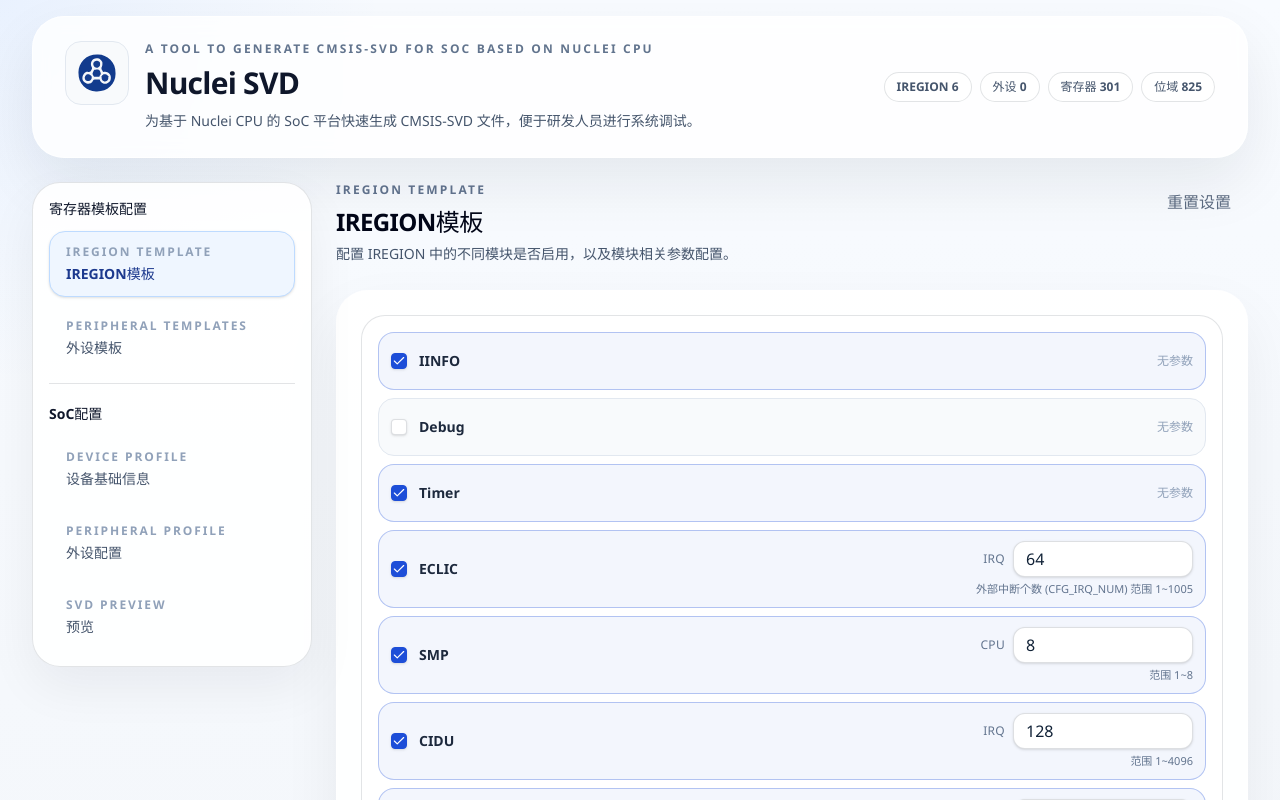
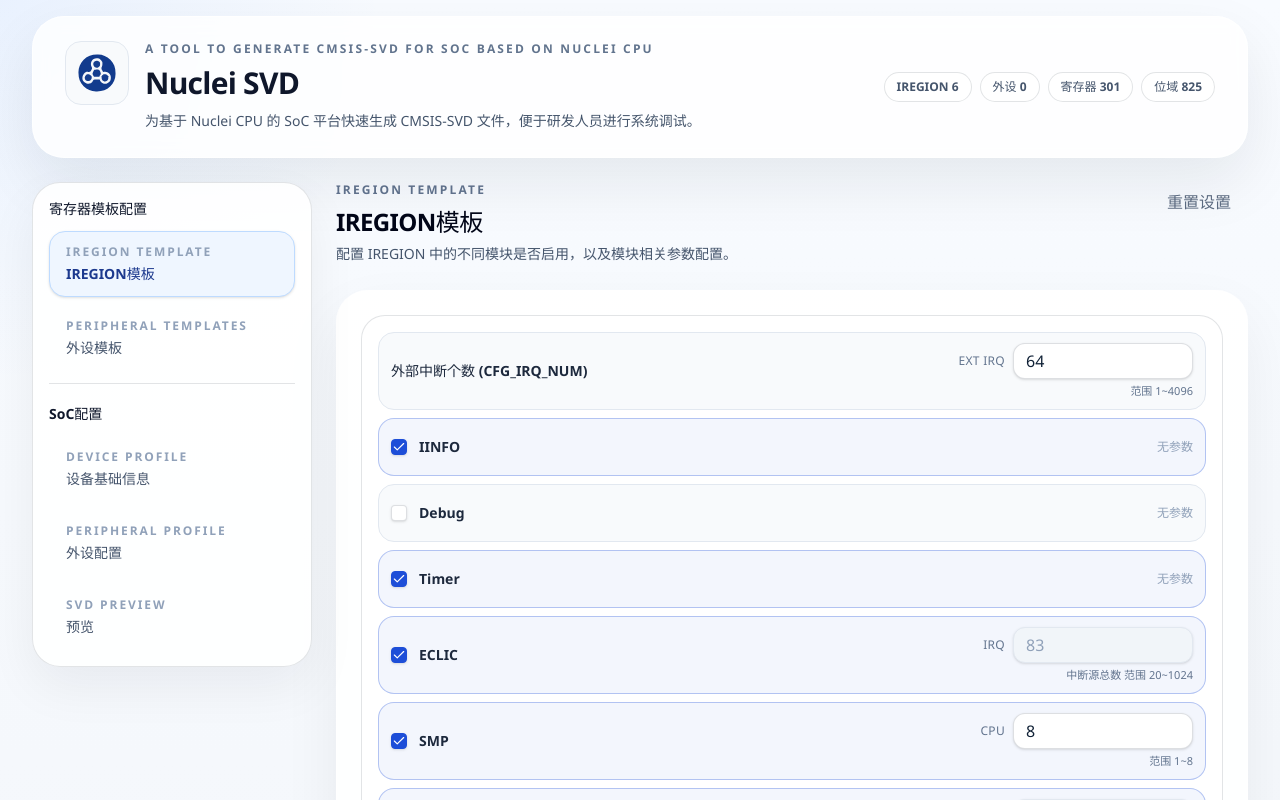
Before and after one commit to qiujiandong/nuclei-svd, a React (Vite) app: page / in a window 1280 px wide. Shown: the top 800 px of the page. Built offline with nearby package versions, Linux system fonts and the light colour scheme.

Commit message:
feat: Use single entry to setup external interrupt number
Signed-off-by: Jiandong Qiu <qiujiandong@nucleisys.com>

```diff
--- a/src/app/pages/IRegionTemplatePage.tsx
+++ b/src/app/pages/IRegionTemplatePage.tsx
@@ -37,11 +37,11 @@
     paramField: 'eclicInterruptCount',
     paramLabel: 'ECLIC Interrupt Count',
     paramShortLabel: 'IRQ',
-    helperText: '外部中断个数 (CFG_IRQ_NUM) 范围 1~1005',
+    helperText: '中断源总数 范围 20~1024',
     inputMode: 'numeric',
-    min: 1,
-    max: 1005,
-    placeholder: '64',
+    min: 20,
+    max: 1024,
+    placeholder: '83',
   },
   {
     field: 'smpExist', label: 'SMP',
@@ -64,19 +64,19 @@
     inputMode: 'numeric',
     min: 1,
     max: 4096,
-    placeholder: '128',
+    placeholder: '64',
   },
   {
     field: 'plicExist',
     label: 'PLIC',
-    paramField: 'plicInterruptCountX32',
+    paramField: 'plicInterruptCount',
     paramLabel: 'PLIC Interrupt Count',
     paramShortLabel: 'IRQ',
-    helperText: '外部中断个数 (CFG_IRQ_NUM) 范围 1~1023',
+    helperText: '中断源总数 (source 0 does not exist) 范围 2~1024',
     inputMode: 'numeric',
-    min: 1,
-    max: 1023,
-    placeholder: '127',
+    min: 2,
+    max: 1024,
+    placeholder: '65',
   },
 ]
 
@@ -89,25 +89,47 @@
   return String(Math.min(max, Math.max(min, Math.trunc(numericValue))))
 }
 
+function clampCount(value: number, min: number, max: number) {
+  return Math.min(max, Math.max(min, Math.trunc(value)))
+}
+
+function deriveInterruptCounts(extIrqCount: number) {
+  return {
+    eclicInterruptCount: String(clampCount(extIrqCount + 19, 20, 1024)),
+    ciduInterruptCount: String(clampCount(extIrqCount, 1, 4096)),
+    plicInterruptCount: String(clampCount(extIrqCount + 1, 2, 1024)),
+  }
+}
+
 export function IRegionTemplatePage({
   device,
   onIRegionConfigChange,
 }: IRegionTemplatePageProps) {
   const canEnableCidu = Boolean(device.iregionConfig.eclicExist && device.iregionConfig.smpExist)
-  const baseDraftValues = useMemo(
+  const baseDraftValues = useMemo<Record<string, string>>(
     () =>
-      Object.fromEntries(
-        moduleFields
-          .filter((item) => item.paramField)
-          .map((item) => [item.paramField as string, String(device.iregionConfig[item.paramField as keyof EditorIRegionConfig])]),
-      ),
+      ({
+        extIrqCount: String(device.iregionConfig.extIrqCount),
+        ...Object.fromEntries(
+          moduleFields
+            .filter((item) => item.paramField)
+            .map((item) => [item.paramField as string, String(device.iregionConfig[item.paramField as keyof EditorIRegionConfig])]),
+        ),
+      }),
     [device.iregionConfig],
   )
   const [draftOverrides, setDraftOverrides] = useState<Record<string, string>>({})
   const previousBaseDraftValuesRef = useRef(baseDraftValues)
+  const extIrqDraftValue = draftOverrides.extIrqCount ?? baseDraftValues.extIrqCount
+  const extIrqNumericValue = Number(extIrqDraftValue)
+  const resolvedExtIrqCount = Number.isFinite(extIrqNumericValue)
+    ? clampCount(extIrqNumericValue, 1, 4096)
+    : 1
+  const derivedInterruptCounts = deriveInterruptCounts(resolvedExtIrqCount)
   const draftValues: Record<string, string> = {
     ...baseDraftValues,
     ...draftOverrides,
+    ...derivedInterruptCounts,
     ...(!device.iregionConfig.smpExist ? { cpuCount: String(device.iregionConfig.cpuCount) } : {}),
   }
 
@@ -171,6 +193,12 @@
 
     const normalizedValue = rawValue === '' ? String(min) : clampNumericValue(rawValue, min, max)
     onIRegionConfigChange(field, normalizedValue)
+    if (field === 'extIrqCount') {
+      const nextDerivedCounts = deriveInterruptCounts(Number(normalizedValue))
+      onIRegionConfigChange('eclicInterruptCount', nextDerivedCounts.eclicInterruptCount)
+      onIRegionConfigChange('ciduInterruptCount', nextDerivedCounts.ciduInterruptCount)
+      onIRegionConfigChange('plicInterruptCount', nextDerivedCounts.plicInterruptCount)
+    }
     if (normalizedValue === baseDraftValues[field as string]) {
       clearDraftValue(field)
       return
@@ -181,9 +209,35 @@
   return (
     <div className="grid gap-6">
       <div className="grid gap-2 rounded-3xl border border-border bg-white p-4">
+        <section className="flex flex-col gap-3 rounded-2xl border border-slate-200 bg-slate-50 px-3 py-2.5 transition-colors sm:flex-row sm:items-center sm:justify-between">
+          <div className="flex min-w-0 items-center gap-3">
+            <span className="truncate text-sm font-semibold text-slate-800">外部中断个数 (CFG_IRQ_NUM)</span>
+          </div>
+          <div className="grid min-w-0 gap-1 sm:w-[300px] sm:justify-end">
+            <div className="flex min-w-0 items-center gap-2 sm:justify-end">
+              <span className="shrink-0 text-xs font-medium uppercase tracking-wide text-slate-500">EXT IRQ</span>
+              <Input
+                aria-label="外部中断个数"
+                value={draftValues.extIrqCount ?? String(device.iregionConfig.extIrqCount)}
+                onChange={(event) => handleParamChange('extIrqCount', event.target.value)}
+                onBlur={(event) => handleParamBlur('extIrqCount', event.target.value, 1, 4096)}
+                inputMode="numeric"
+                min={1}
+                max={4096}
+                placeholder="64"
+                className="h-9 sm:w-[180px]"
+              />
+            </div>
+            <p className="m-0 text-[11px] leading-4 text-slate-500 sm:text-right">范围 1~4096</p>
+          </div>
+        </section>
         {moduleFields.map(({ field, label, paramField, paramLabel, paramShortLabel, helperText, inputMode, min, max, placeholder }) => {
           const checked = Boolean(device.iregionConfig[field])
           const ciduBlocked = field === 'ciduExist' && !canEnableCidu
+          const isEclic = field === 'eclicExist'
+          const isCidu = field === 'ciduExist'
+          const isPlic = field === 'plicExist'
+          const disableInput = !checked || isEclic || isCidu || isPlic
           const moduleDisabled = ciduBlocked && !checked
           const resolvedHelperText = ciduBlocked ? '需先启用 ECLIC 和 SMP' : helperText
 
@@ -226,11 +280,11 @@
                       min={min}
                       max={max}
                       placeholder={placeholder}
-                      disabled={!checked}
+                      disabled={disableInput}
                       aria-disabled={!checked}
                       className={cn(
                         'h-9 sm:w-[180px]',
-                        !checked && 'cursor-not-allowed border-slate-200 bg-slate-100 text-slate-400 placeholder:text-slate-400',
+                        disableInput && 'cursor-not-allowed border-slate-200 bg-slate-100 text-slate-400 placeholder:text-slate-400',
                       )}
                     />
                   </div>
--- a/src/lib/editorModel.ts
+++ b/src/lib/editorModel.ts
@@ -46,9 +46,10 @@
 
 export interface EditorIRegionConfig {
   cpuCount: number
+  extIrqCount: number
   eclicInterruptCount: number
   ciduInterruptCount: number
-  plicInterruptCountX32: number
+  plicInterruptCount: number
   iinfoExist: boolean
   debugExist: boolean
   eclicExist: boolean
--- a/src/lib/iregionData.ts
+++ b/src/lib/iregionData.ts
@@ -200,19 +200,19 @@
 
 function indexedRegisterCount(register: IRegionRegister, config: EditorIRegionConfig) {
   if (register.name === "SOURCE[i]_PRIORITY") {
-    return configuredCount(config.plicInterruptCountX32, 127) + 1
+    return configuredCount(config.plicInterruptCount, 65)
   }
   if (register.name === "PENDING[i]") {
-    return Math.ceil((configuredCount(config.plicInterruptCountX32, 127) + 1) / 32)
+    return Math.ceil(configuredCount(config.plicInterruptCount, 65) / 32)
   }
   if (register.name === "M_INT_ENABLE[i]") {
-    return Math.ceil((configuredCount(config.plicInterruptCountX32, 127) + 1) / 32)
+    return Math.ceil(configuredCount(config.plicInterruptCount, 65) / 32)
   }
   if (register.name === "S_INT_ENABLE[i]") {
-    return Math.ceil((configuredCount(config.plicInterruptCountX32, 127) + 1) / 32)
+    return Math.ceil(configuredCount(config.plicInterruptCount, 65) / 32)
   }
   if (register.name.includes('clicint') && register.name.includes('[i]')) {
-    return configuredCount(config.eclicInterruptCount, 64) + 19
+    return configuredCount(config.eclicInterruptCount, 83)
   }
   if (register.name === 'CORE[i]_INT_STATUS') {
     return configuredCount(config.cpuCount, 32)
@@ -221,10 +221,10 @@
     return 32
   }
   if (register.name === "INT[i]_INDICATOR") {
-    return configuredCount(config.ciduInterruptCount, 32)
+    return configuredCount(config.ciduInterruptCount, 64)
   }
   if (register.name === "INT[i]_MASK") {
-    return configuredCount(config.ciduInterruptCount, 32)
+    return configuredCount(config.ciduInterruptCount, 64)
   }
   if (register.name === "msip[i]" || register.name === "mtimecmp[i]" || register.name === "setssip[i]") {
     return configuredCount(config.cpuCount, 8)
@@ -318,9 +318,10 @@
 export function createIRegionConfig(): EditorIRegionConfig {
   return {
     cpuCount: 8,
-    eclicInterruptCount: 64,
-    ciduInterruptCount: 128,
-    plicInterruptCountX32: 127,
+    extIrqCount: 64,
+    eclicInterruptCount: 83,
+    ciduInterruptCount: 64,
+    plicInterruptCount: 65,
     iinfoExist: true,
     debugExist: false,
     eclicExist: true,
```
